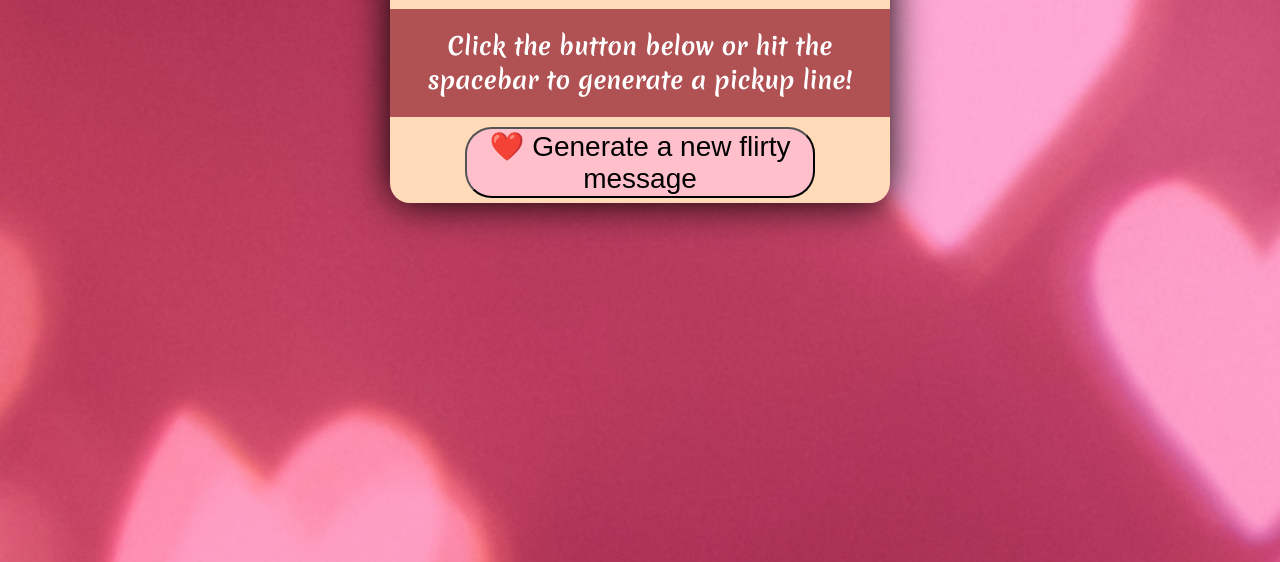
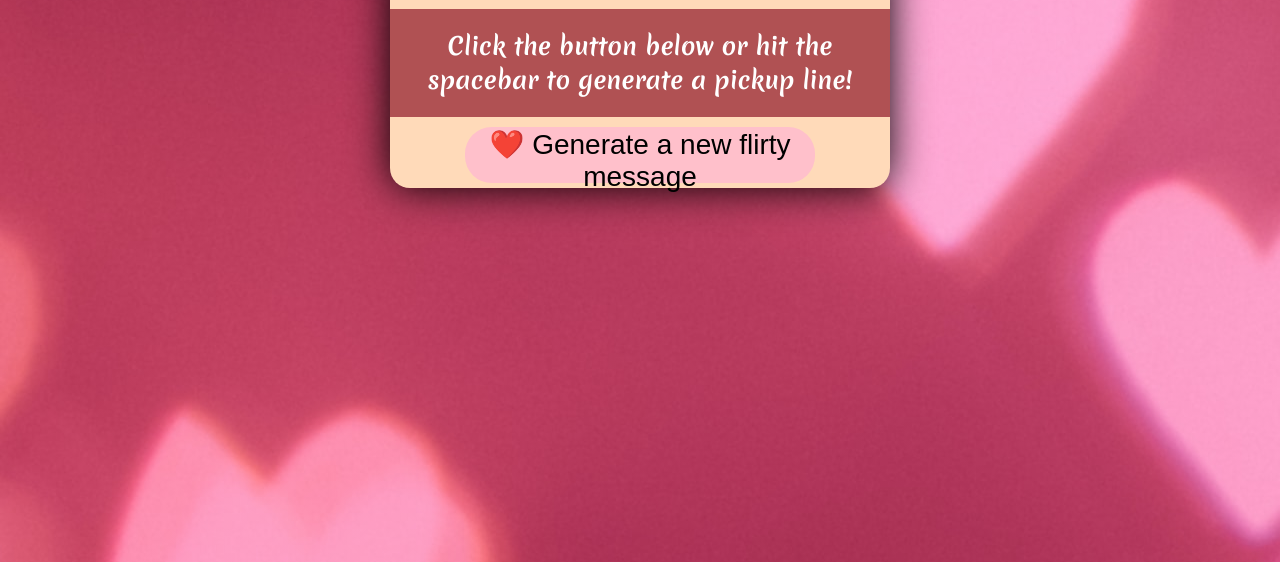
Before and after one commit to ianratliff1/ianratliff1.github.io, a plain HTML site: page flirtinator/index.html in a window 1280 px wide. Shown: the part 191-753 px from the top of the page. Drawn offline with nearby package versions, Linux system fonts and the light colour scheme; a web font is replaced by a local one.

Commit message:
Restyled 'Generate flirty message' button

```diff
--- a/flirtinator/styles.css
+++ b/flirtinator/styles.css
@@ -23,10 +23,11 @@ button {
 	margin: 10px auto 5px auto;
 	vertical-align: middle;
 	width: 70%;
+	height: 2em;
 	position: relative;
 	left: 15%;
 /*	height: 30px;*/
-	border: 1 px solid red;
+	border: 0px;
 	border-radius: 20pt;
 	background-color: pink;
 	font-family: 'Alumni Sans Pinstripe', sans-serif;
```
